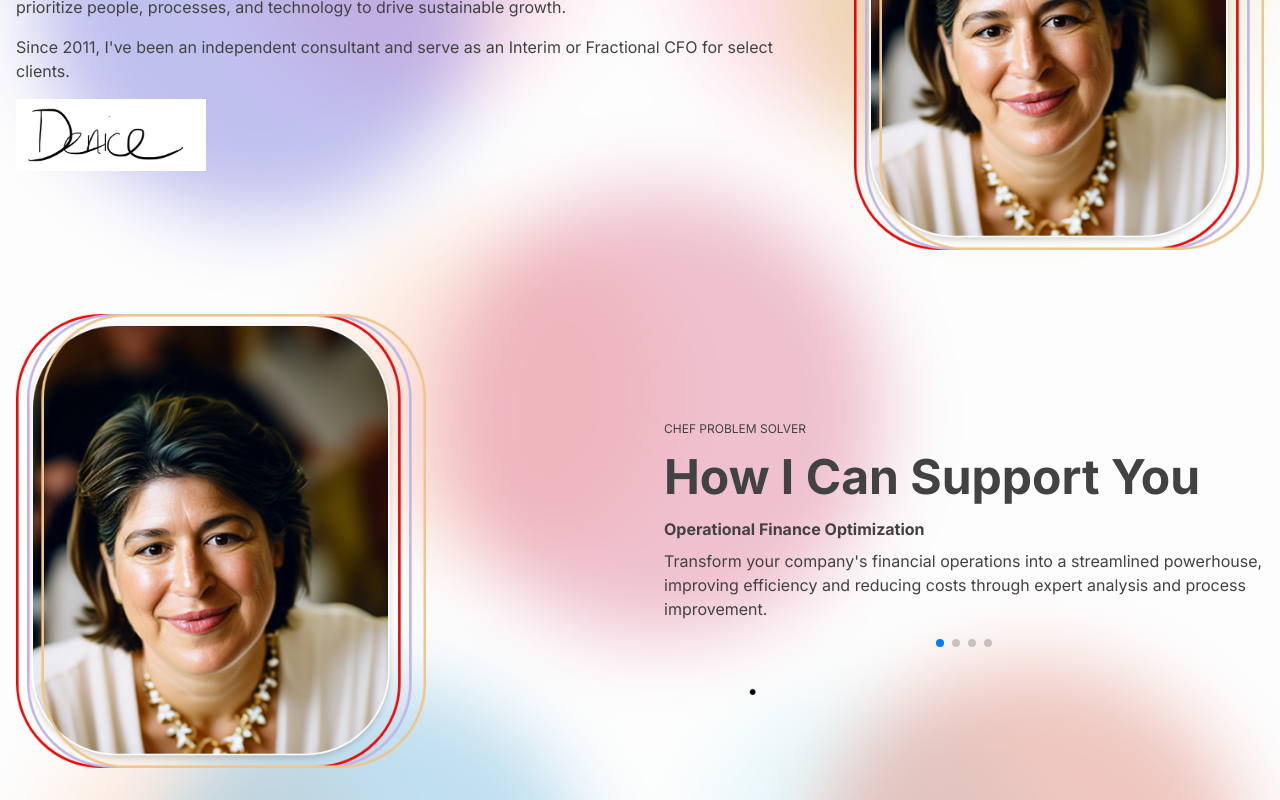
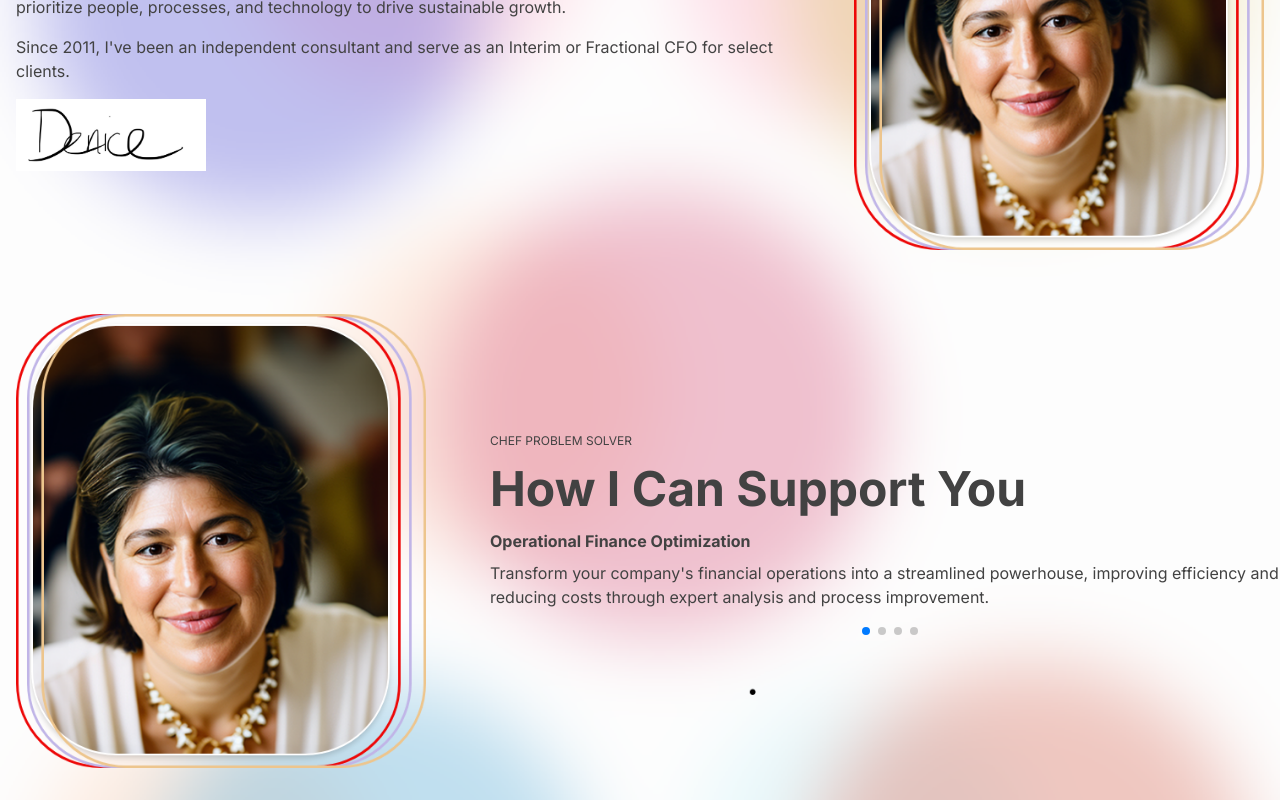
Before and after one commit to Dmitriy-ateo/dsakakeeny, a Next.js app: page / in a window 1280 px wide. Shown: the part 324-1124 px from the top of the page. Built offline with nearby package versions, Linux system fonts and the light colour scheme.

Commit message:
swiper fix

```diff
--- a/package.json
+++ b/package.json
@@ -12,6 +12,7 @@
     "next": "14.2.2",
     "react": "^18",
     "react-dom": "^18",
+    "sass": "^1.77.6",
     "swiper": "^11.1.4",
     "zustand": "^4.5.4"
   },
--- a/src/app/layout.tsx
+++ b/src/app/layout.tsx
@@ -1,7 +1,7 @@
 import React from "react";
 import type { Metadata } from "next";
 import { Inter } from "next/font/google";
-import "./globals.css";
+import "./globals.scss";
 import Image from "next/image";
 
 const inter = Inter({ subsets: ["latin"] });
@@ -14,7 +14,7 @@ export const metadata: Metadata = {
 const RootLayout = ({ children }: { children: React.ReactNode }) => (
   <html lang="en">
     <body className={inter.className}>
-      <main className="flex min-h-screen flex-col">
+      <main className="flex min-h-screen flex-col min-w-0 max-w-full">
         <header className="flex flex-row justify-center py-4 mb-4">
           <div className="flex flex-row container px-4 w-full justify-between items-center">
             <div className="logo flex flex-row items-center gap-4">
--- a/src/app/page.tsx
+++ b/src/app/page.tsx
@@ -6,7 +6,6 @@ import { Swiper, SwiperSlide } from "swiper/react";
 
 import { HOW_CAN_I_SUPPORT_ITEMS } from "@/constants/homeConsts";
 
-// Import Swiper styles
 import "swiper/css";
 import "swiper/css/pagination";
 
@@ -42,8 +41,8 @@ const Home = () => (
       </div>
     </section>
 
-    <section className="flex flex-col flex-nowrap container px-4 py-8 items-center gap-8 sm:flex-row">
-      <div className="shrink-0 grow">
+    <section className="flex flex-col flex-nowrap container px-4 py-8 items-center gap-16 sm:flex-row">
+      <div className="shrink-0">
         <Image
           src="/assets/images/D_Image.png"
           alt="Denice Sakakeeny"
@@ -56,22 +55,21 @@ const Home = () => (
         <p className="uppercase text-xs">Chef Problem Solver</p>
         <p className="text-5xl font-bold my-4">How I Can Support You</p>
 
-        <div className="flex max-w-[600px] w-full">
         <Swiper
+          className="max-w-[400px] lg:max-w-[600px] xl:max-w-[800px] 2xl:max-w-[1000px] w-full"
           slidesPerView={1}
           modules={[Pagination]}
           loop
-            spaceBetween={30}
           pagination={{ clickable: true }}
           autoHeight
           autoplay={{
-              delay: 5000,
+            delay: 3000,
             disableOnInteraction: false,
           }}
         >
           {HOW_CAN_I_SUPPORT_ITEMS.map((p, index) => {
             return (
-                <SwiperSlide className="pb-8" key={index}>
+              <SwiperSlide className="flex grow-0 shrink pb-8" key={index}>
                 <p className="font-bold mb-2">{p.header}</p>
                 <p className="text-base mb-2">{p.info}</p>
                 <p className="text-base mb-2">{p.additional}</p>
@@ -80,9 +78,6 @@ const Home = () => (
           })}
         </Swiper>
       </div>
-
-        <div className="flex flex-row" />
-      </div>
     </section>
   </article>
 );
--- a/src/constants/homeConsts.ts
+++ b/src/constants/homeConsts.ts
@@ -49,3 +49,5 @@ export const TESTIMONIALS = [
     testimonial: "Denice is the best.",
   },
 ];
+
+export default { HOW_CAN_I_SUPPORT_ITEMS, TESTIMONIALS };
```
Also changed, not shown: src/app/globals.scss (renamed from src/app/globals.css), 1 other file (tests, documents, lock files or other folders). Lines whose indentation alone changed are shown as unchanged.
